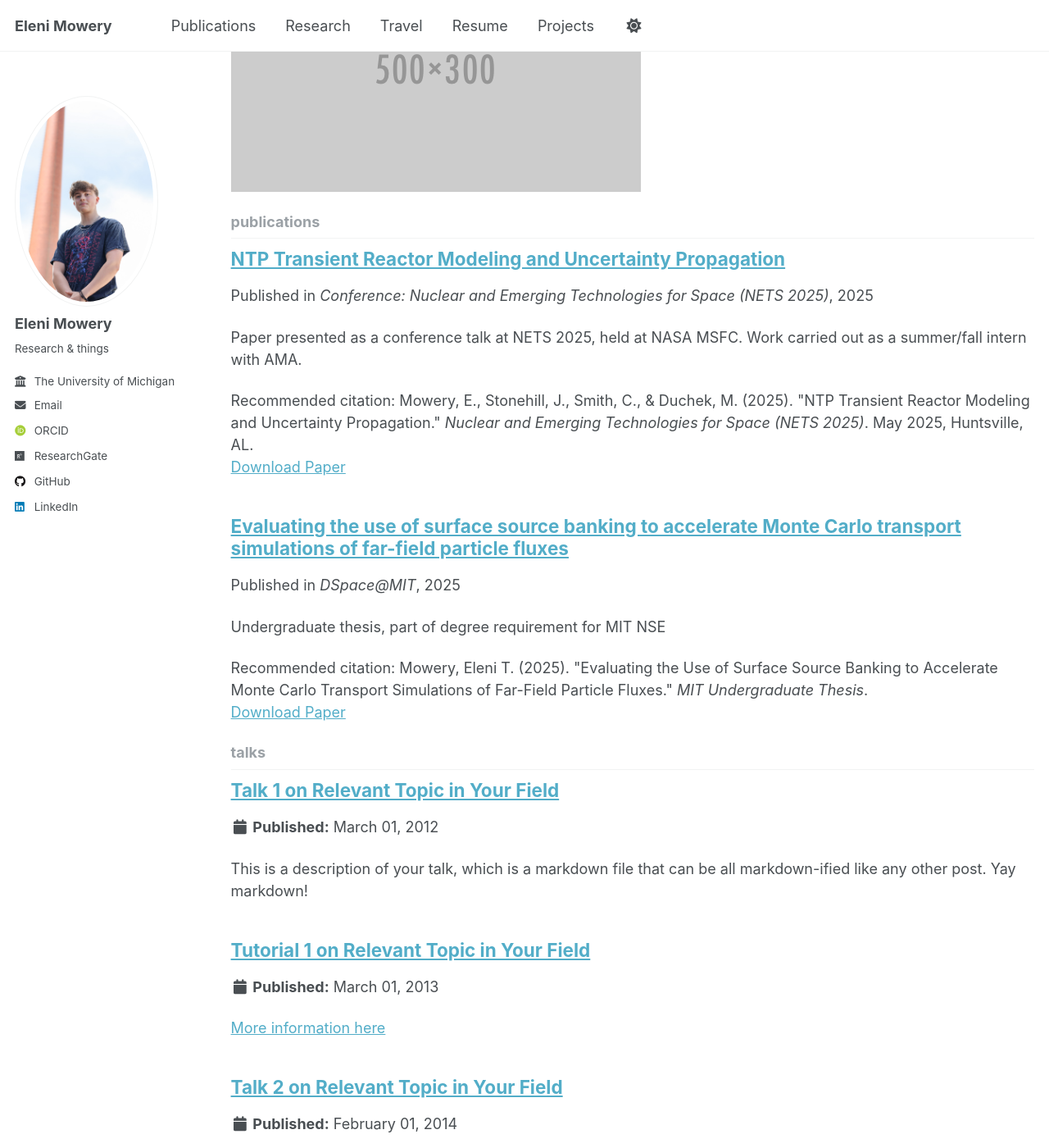
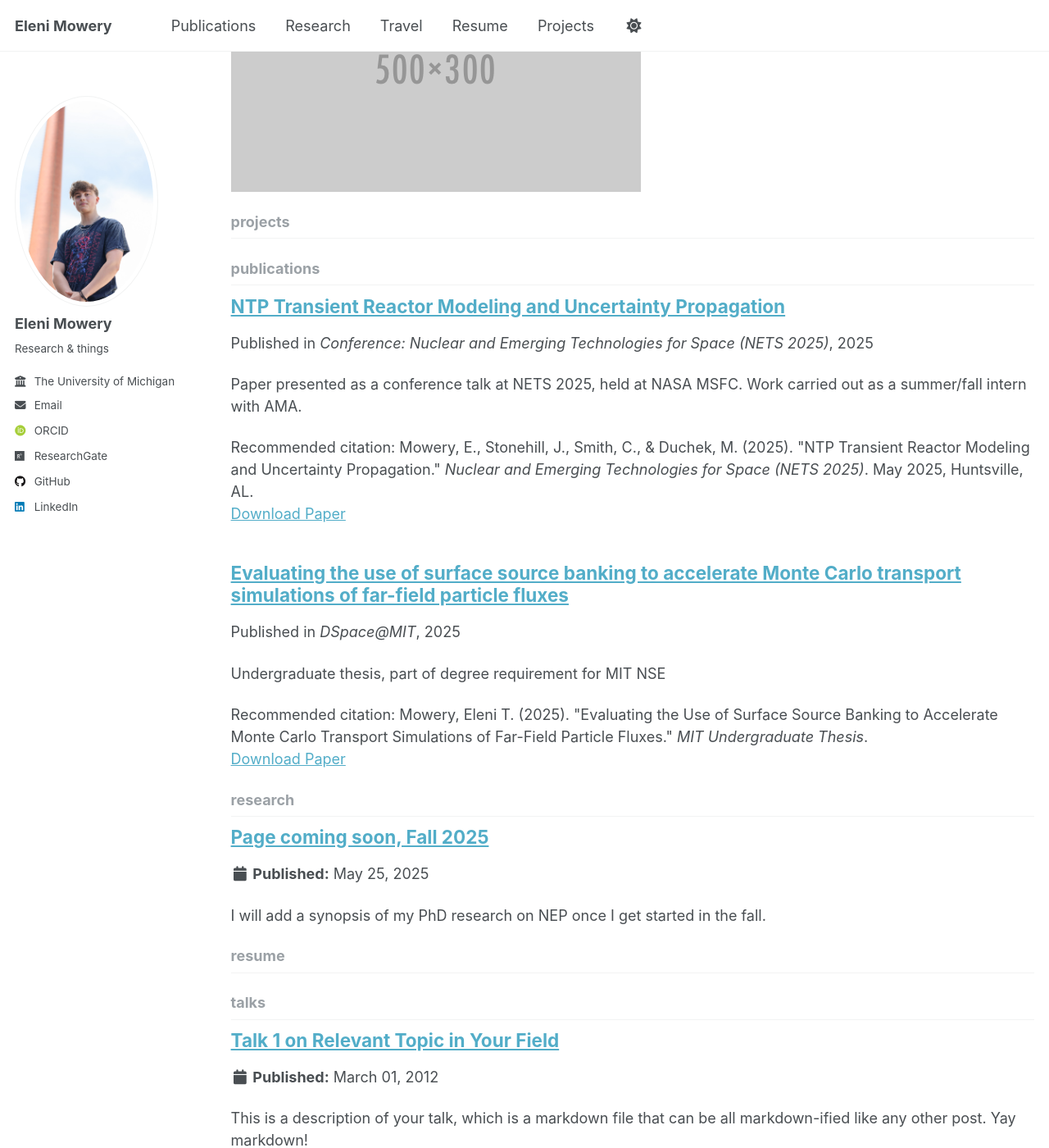
Before and after one commit to etmowery/etmowery.github.io, a Jekyll site: the page built from _pages/collection-archive.html, in a window 1280 px wide and 1400 px high, scrolled down 851 px. Shown: the whole window at 82% size. Built offline with Jekyll 4.4.1, drawn with Linux system fonts in a browser that asks for light colours; some web fonts are replaced; part of the change alters nothing that is shown.

Commit message:
Update _config.yml

```diff
--- a/_config.yml
+++ b/_config.yml
@@ -217,6 +217,18 @@ collections:
   talks:
     output: true
     permalink: /:collection/:path/
+  travel:
+    output: true
+    permalink: /:collection/:path/
+  research:
+    output: true
+    permalink: /:collection/:path/
+  resume:
+    output: true
+    permalink: /:collection/:path/
+  projects:
+    output: true
+    permalink: /:collection/:path/
 
 
 # These settings control how pages and collections are included in the site
```
